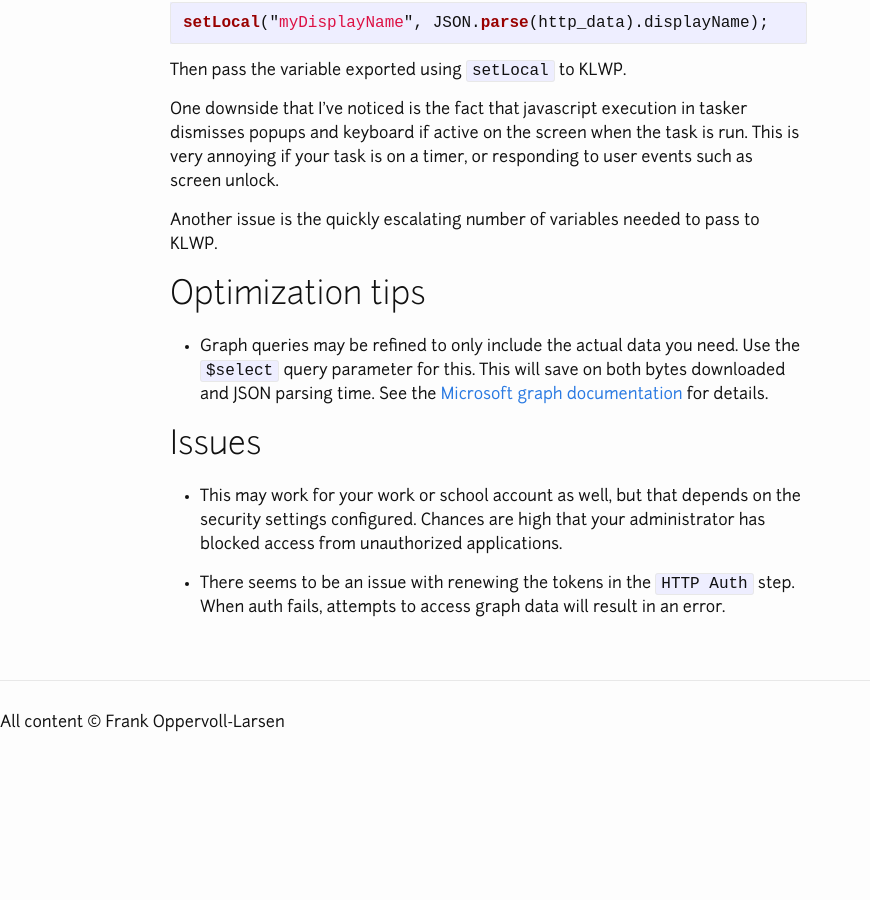
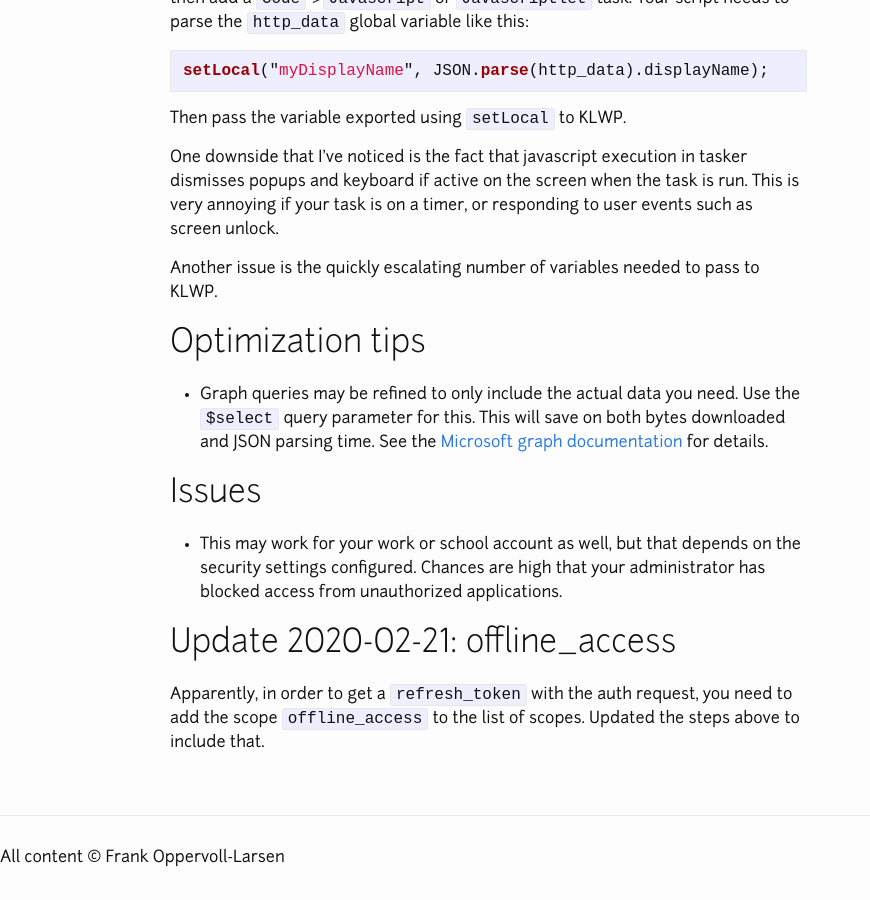
Before and after one commit to crazyfraggle/crazyfraggle.github.io, a Jekyll site: the page built from _posts/2020-01-27-TaskerMsGraph.md, in a window 1280 px wide and 900 px high, scrolled down 4486 px. Shown: the whole window, without its empty margins (0-870 px from the left). Built offline with Jekyll 4.4.1, drawn with Linux system fonts in a browser that asks for light colours; comment, search, counter and statistics services are not loaded; before the commit the page ends 5251 px from its top, so only the background shows below that; some of the changed text lies outside the part shown.

Commit message:
Update to Tasker post about offline_access

```diff
--- a/_posts/2020-01-27-TaskerMsGraph.md
+++ b/_posts/2020-01-27-TaskerMsGraph.md
@@ -108,7 +108,9 @@
 5. _Endpoint to get refresh token_:
    `https://login.microsoftonline.com/common/oauth2/v2.0/token`
 6. _Scopes_: Add the scopes you need here. Same naming as used in the
-   permissions set earlier. For this sample we need at least `User.Read` here.
+   permissions set earlier. For this sample we need at least the `User.Read`
+   scope. **For re-authentication to work, we also need to add `offline_access`
+   here.**
 7. _Force reauthentication_: Should be off, enable if you have auth issues. This
    will cause the login prompt on every execution of your task.
 
@@ -193,5 +195,8 @@
   security settings configured. Chances are high that your administrator has
   blocked access from unauthorized applications.
 
-- There seems to be an issue with renewing the tokens in the `HTTP Auth` step.
-  When auth fails, attempts to access graph data will result in an error.
+## Update 2020-02-21: offline_access
+
+Apparently, in order to get a `refresh_token` with the auth request, you need to
+add the scope `offline_access` to the list of scopes. Updated the steps above to
+include that.
```
